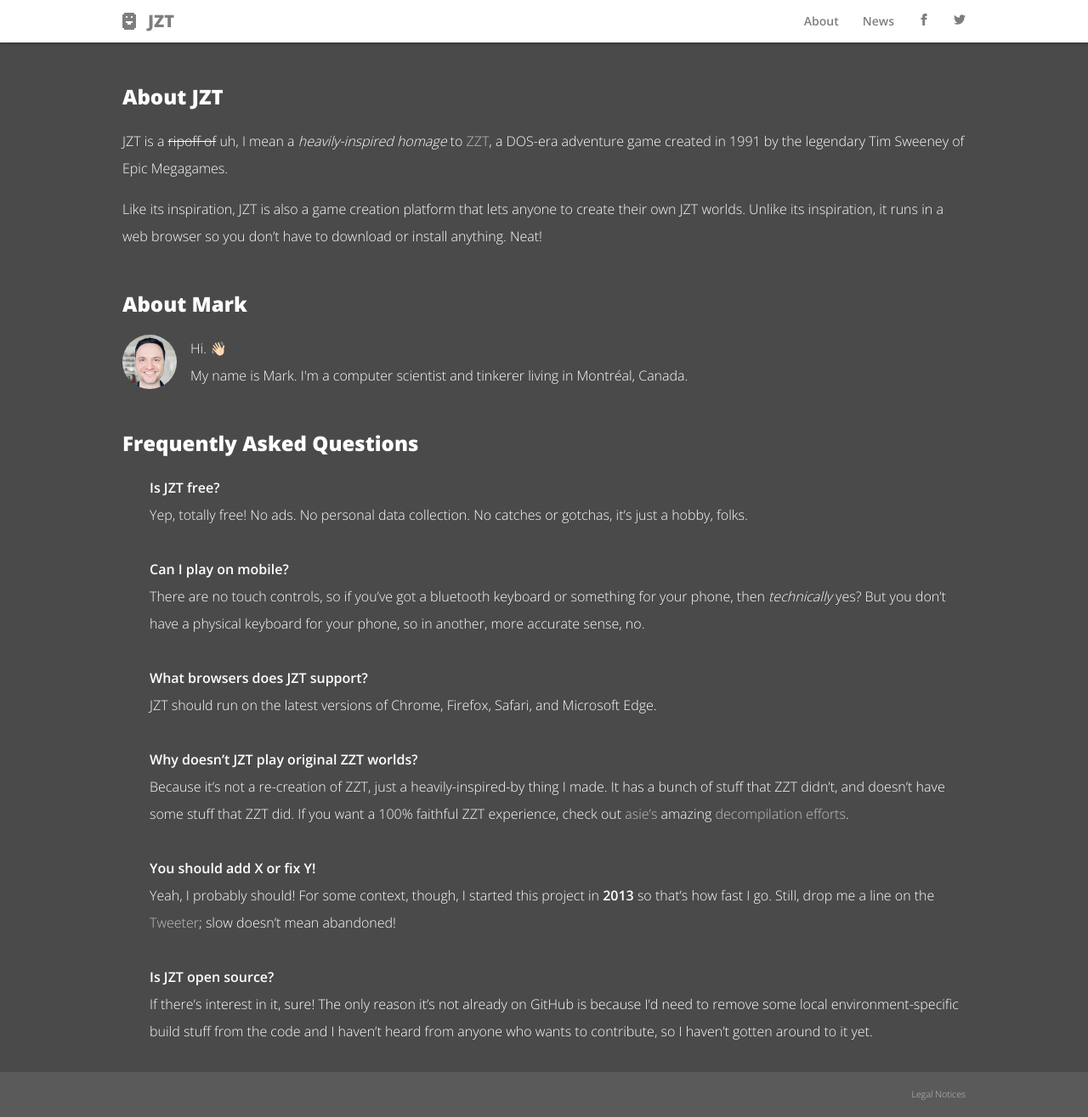
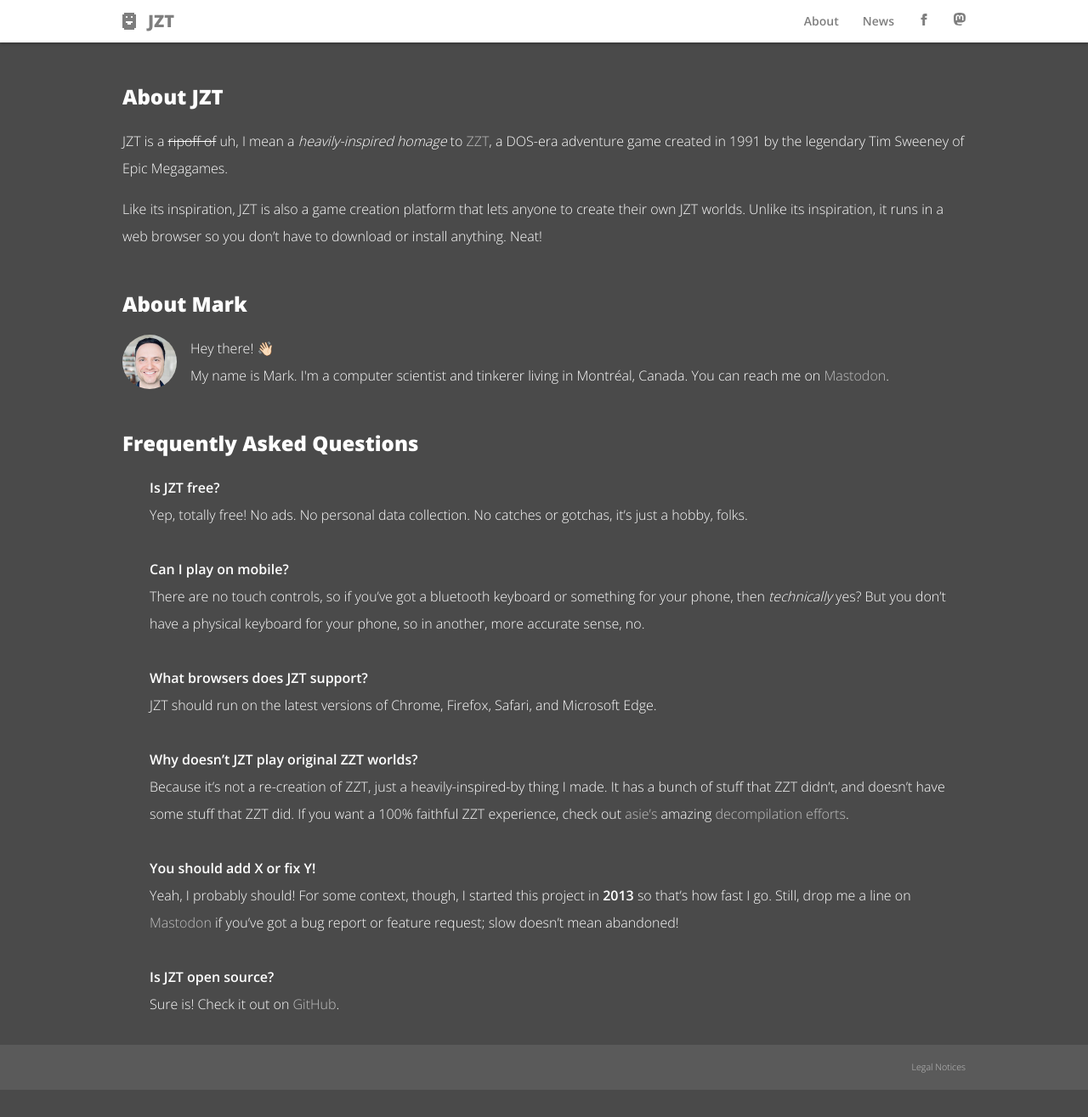
Before and after one commit to markmcintyre/jzt.xyz, a Jekyll site: the page built from about.md, in a window 1280 px wide. Shown: the whole page at 85% size. Built offline with Jekyll 4.4.1, drawn with Linux system fonts in a browser that asks for light colours; after the commit the page ends 1283 px from its top, so only the background shows below that.

Commit message:
Open source details.

```diff
--- a/_data/faq.yml
+++ b/_data/faq.yml
@@ -11,7 +11,7 @@
   a: Because it's not a re-creation of ZZT, just a heavily-inspired-by thing I made. It has a bunch of stuff that ZZT didn't, and doesn't have some stuff that ZZT did. If you want a 100% faithful ZZT experience, check out [asie's](https://twitter.com/cbrzeszczot) amazing [decompilation efforts](https://github.com/asiekierka/reconstruction-of-zzt).
 
 - q: You should add X or fix Y!
-  a: Yeah, I probably should! For some context, though, I started this project in **2013** so that's how fast I go. Still, drop me a line on the [Tweeter](https://twitter.com/itsmarkmcintyre); slow doesn't mean abandoned!
+  a: Yeah, I probably should! For some context, though, I started this project in **2013** so that's how fast I go. Still, drop me a line on [Mastodon](https://mstdn.ca/@markmcintyre) if you've got a bug report or feature request; slow doesn't mean abandoned!
 
 - q: Is JZT open source?
-  a: If there's interest in it, sure! The only reason it's not already on GitHub is because I'd need to remove some local environment-specific build stuff from the code and I haven't heard from anyone who wants to contribute, so I haven't gotten around to it yet.
+  a: Sure is! Check it out on [GitHub](https://github.com/markmcintyre/jzt).
--- a/_includes/header.html
+++ b/_includes/header.html
@@ -3,7 +3,7 @@
     <nav>
         <ul>
             {% for link in site.data.navigation %}
-            <li><a href="{{link.url}}">{% if link.icon %}<img src="{{link.icon}}" alt="{{link.text}}" />{% else %}{{link.text}}{% endif %}</a></li>
+            <li><a href="{{link.url}}"{% if link.rel %} rel="{{link.rel}}"{% endif %}>{% if link.icon %}<img src="{{link.icon}}" alt="{{link.text}}" />{% else %}{{link.text}}{% endif %}</a></li>
             {% endfor %}
         </ul>
     </nav>
--- a/about.md
+++ b/about.md
@@ -15,7 +15,7 @@ About Mark
 ==========
 <figure class="left">
     <img src="/assets/img/avatar.jpg" alt="avatar" />
-    <figcaption>Hi. 👋🏻<br/>My name is Mark. I'm a computer scientist and tinkerer living in Montréal, Canada.</figcaption>
+    <figcaption>Hey there! 👋🏻<br/>My name is Mark. I'm a computer scientist and tinkerer living in Montréal, Canada. You can reach me on <a rel="me" href="https://mstdn.ca/@markmcintyre">Mastodon</a>.</figcaption>
 </figure>
 
 Frequently Asked Questions
--- a/index.html
+++ b/index.html
@@ -18,8 +18,8 @@ layout: default
 <div class="homepage">
     <section>
         <h2>It's totally free</h2>
-        <p>Free to play, no ads, no personal data collection. This whole thing is just a hobby!</p>
-        <p>Heck, I'll open-source it if there's interest.</p>
+        <p>Free to play, no ads, no personal data collection. This whole thing is just a hobby.</p>
+        <p>JZT is so free that it's <strong>open source</strong>, so check it out <a href="https://github.com/markmcintyre/jzt">on GitHub</a>.</p>
     </section>
     <section>
         <h2>And that's not all</h2>
```
Also changed, not shown: _data/navigation.yml (+4 -3 lines), _posts/2023-01-08-open-source.md (added, +7 -0 lines), assets/img/mastodon.svg (added), assets/img/twitter.svg (deleted).
